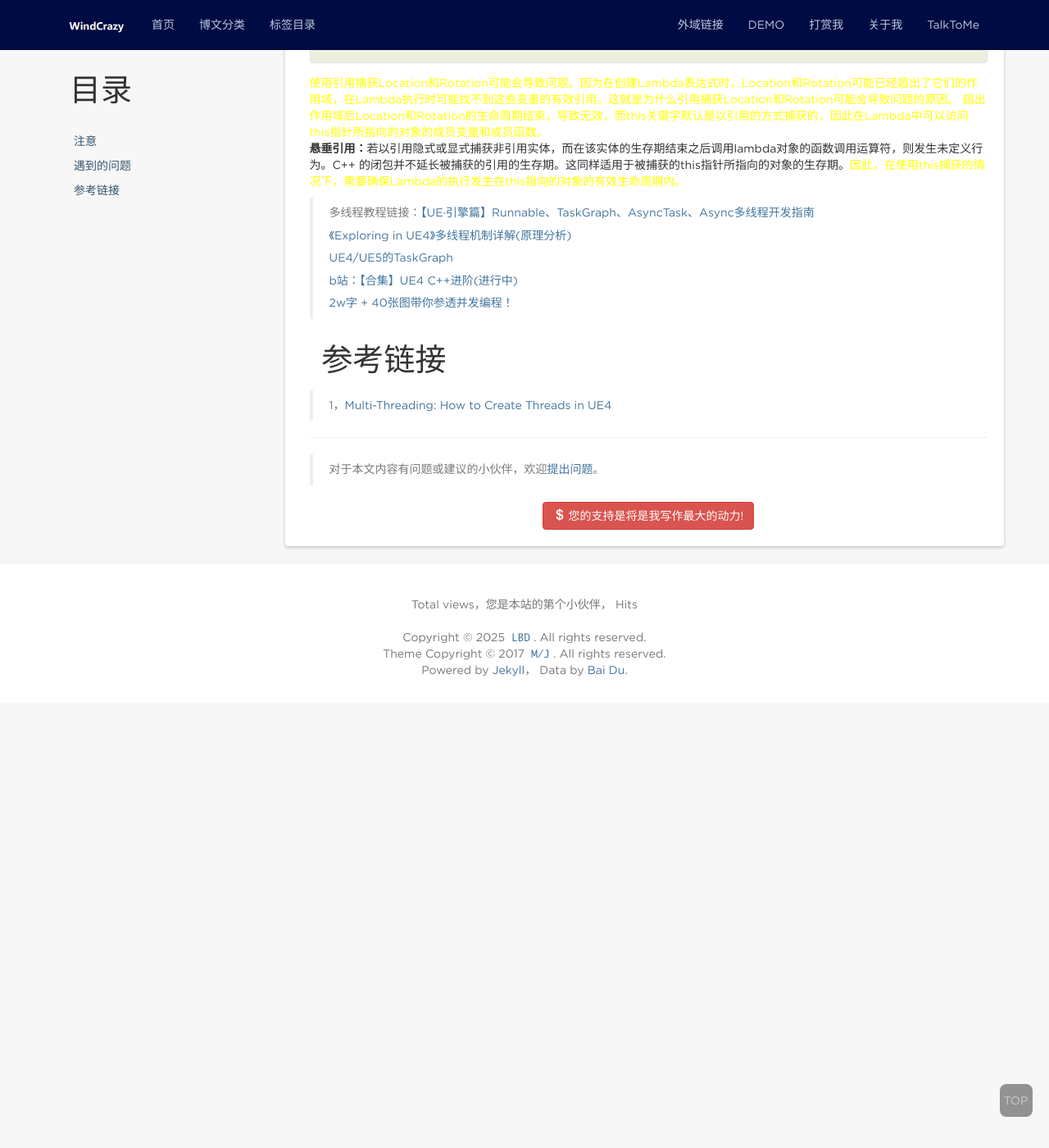
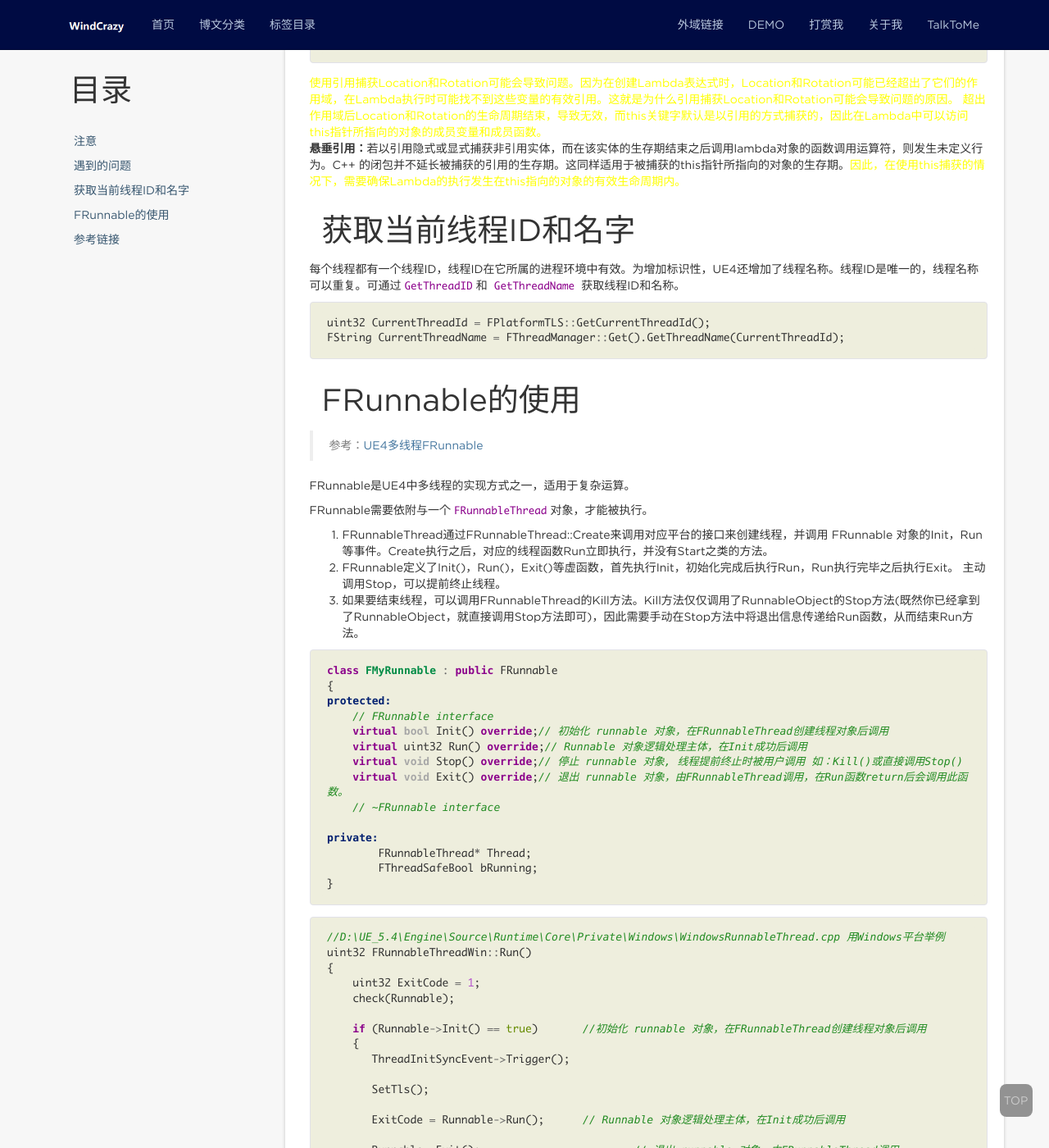
Before and after one commit to windcrazy123/windcrazy123.github.io, a Jekyll site: the page built from _posts/UE/HAL/2024-1-16-Thread.md, in a window 1280 px wide and 1400 px high, scrolled down 1226 px. Shown: the whole window at 82% size. Built offline with Jekyll 4.4.1, drawn with Linux system fonts in a browser that asks for light colours; nearby versions of some CDN libraries; comment, search, counter and statistics services are not loaded; some of the changed text lies outside the part shown.

Commit message:
线程使用：FRunnable

````diff
--- a/_posts/UE/HAL/2024-1-16-Thread.md
+++ b/_posts/UE/HAL/2024-1-16-Thread.md
@@ -57,7 +57,89 @@ AsyncTask(ENamedThreads::Type::GameThread,[/*&*/Location,/*&*/Rotation,this]()
 
 <font color=yellow>超出作用域后Location和Rotation的生命周期结束，导致无效，而this关键字默认是以引用的方式捕获的，因此在Lambda中可以访问this指针所指向的对象的成员变量和成员函数。</font>**悬垂引用：**若以引用隐式或显式捕获非引用实体，而在该实体的生存期结束之后调用lambda对象的函数调用运算符，则发生未定义行为。C++ 的闭包并不延长被捕获的引用的生存期。这同样适用于被捕获的this指针所指向的对象的生存期。<font color=yellow>因此，在使用this捕获的情况下，需要确保Lambda的执行发生在this指向的对象的有效生命周期内。</font>
 
+# 获取当前线程ID和名字
 
+每个线程都有一个线程ID，线程ID在它所属的进程环境中有效。为增加标识性，UE4还增加了线程名称。线程ID是唯一的，线程名称可以重复。可通过`GetThreadID`和 `GetThreadName` 获取线程ID和名称。
+
+```c++
+uint32 CurrentThreadId = FPlatformTLS::GetCurrentThreadId();
+FString CurrentThreadName = FThreadManager::Get().GetThreadName(CurrentThreadId);
+```
+
+# FRunnable的使用
+
+> 参考：[UE4多线程FRunnable](https://zhuanlan.zhihu.com/p/571515841)
+
+FRunnable是UE4中多线程的实现方式之一，适用于复杂运算。
+
+FRunnable需要依附与一个`FRunnableThread`对象，才能被执行。
+
+1. FRunnableThread通过FRunnableThread::Create来调用对应平台的接口来创建线程，并调用 FRunnable 对象的Init，Run等事件。Create执行之后，对应的线程函数Run立即执行，并没有Start之类的方法。
+2. FRunnable定义了Init()，Run()，Exit()等虚函数，首先执行Init，初始化完成后执行Run，Run执行完毕之后执行Exit。
+   主动调用Stop，可以提前终止线程。
+3. 如果要结束线程，可以调用FRunnableThread的Kill方法。Kill方法仅仅调用了RunnableObject的Stop方法(既然你已经拿到了RunnableObject，就直接调用Stop方法即可)，因此需要手动在Stop方法中将退出信息传递给Run函数，从而结束Run方法。
+
+```c++
+class FMyRunnable : public FRunnable
+{
+protected:
+    // FRunnable interface
+    virtual bool Init() override;// 初始化 runnable 对象，在FRunnableThread创建线程对象后调用
+    virtual uint32 Run() override;// Runnable 对象逻辑处理主体，在Init成功后调用
+    virtual void Stop() override;// 停止 runnable 对象, 线程提前终止时被用户调用 如：Kill()或直接调用Stop()
+    virtual void Exit() override;// 退出 runnable 对象，由FRunnableThread调用，在Run函数return后会调用此函数。
+    // ~FRunnable interface
+
+private:
+	FRunnableThread* Thread;
+	FThreadSafeBool bRunning;
+}
+```
+
+```c++
+//D:\UE_5.4\Engine\Source\Runtime\Core\Private\Windows\WindowsRunnableThread.cpp 用Windows平台举例
+uint32 FRunnableThreadWin::Run()
+{
+    uint32 ExitCode = 1;
+    check(Runnable);
+
+    if (Runnable->Init() == true)	//初始化 runnable 对象，在FRunnableThread创建线程对象后调用
+    {
+       ThreadInitSyncEvent->Trigger();
+
+       SetTls();
+
+       ExitCode = Runnable->Run();	// Runnable 对象逻辑处理主体，在Init成功后调用
+
+       Runnable->Exit();			// 退出 runnable 对象，由FRunnableThread调用
+
+#if STATS
+       FThreadStats::Shutdown();
+#endif
+       FreeTls();
+    }
+    else
+    {
+       ThreadInitSyncEvent->Trigger();
+    }
+
+    return ExitCode;
+}
+```
+
+## 获取线程名字
+
+FRunnable有自己的获取名字和ID的方法需要通过FRunnableThread调用
+
+```c++
+Thread->GetThreadName();
+```
+
+当然通过`FThreadManager`仍然是可以的，因为通过FRunnableThread 创建的线程是通过`FThreadManager`进行统一管理。
+
+```c++
+FThreadManager::Get().AddThread(ThisThread->GetThreadID(), ThisThread);
+```
 
 
 
@@ -75,4 +157,6 @@ AsyncTask(ENamedThreads::Type::GameThread,[/*&*/Location,/*&*/Rotation,this]()
 
 > 1，[Multi-Threading: How to Create Threads in UE4](https://michaeljcole.github.io/wiki.unrealengine.com/Multi-Threading:_How_to_Create_Threads_in_UE4)
 >
+> 2，[UE 多线程](https://blog.csdn.net/qq_52825422/article/details/133884930)
 >
+> 3，[UE4多线程FRunnable](https://zhuanlan.zhihu.com/p/571515841)
````
